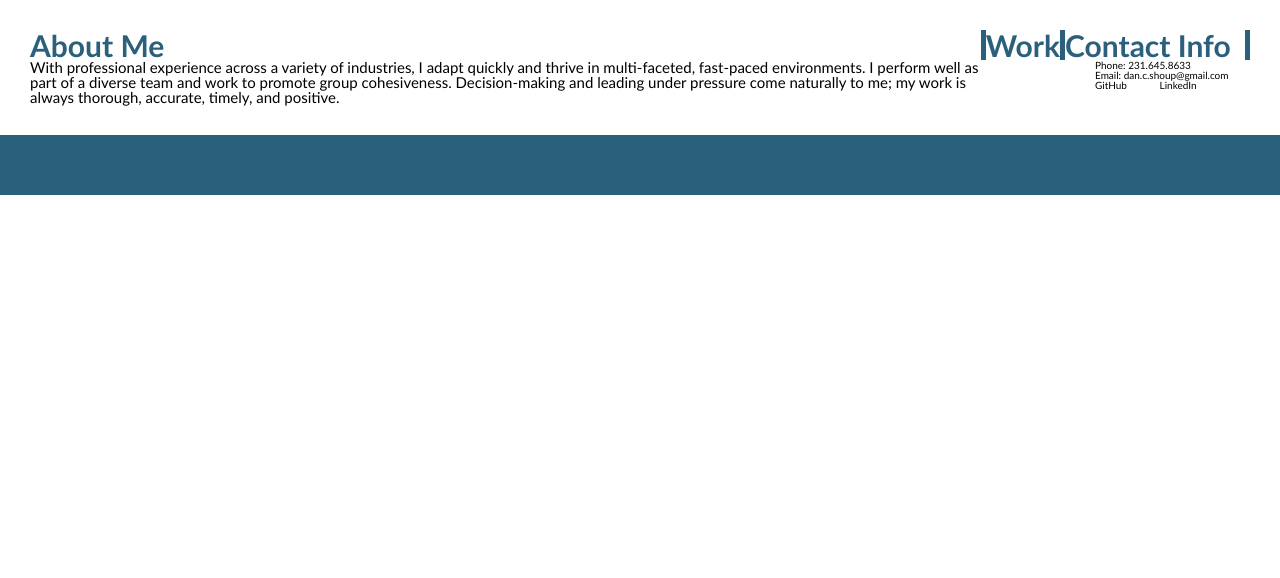
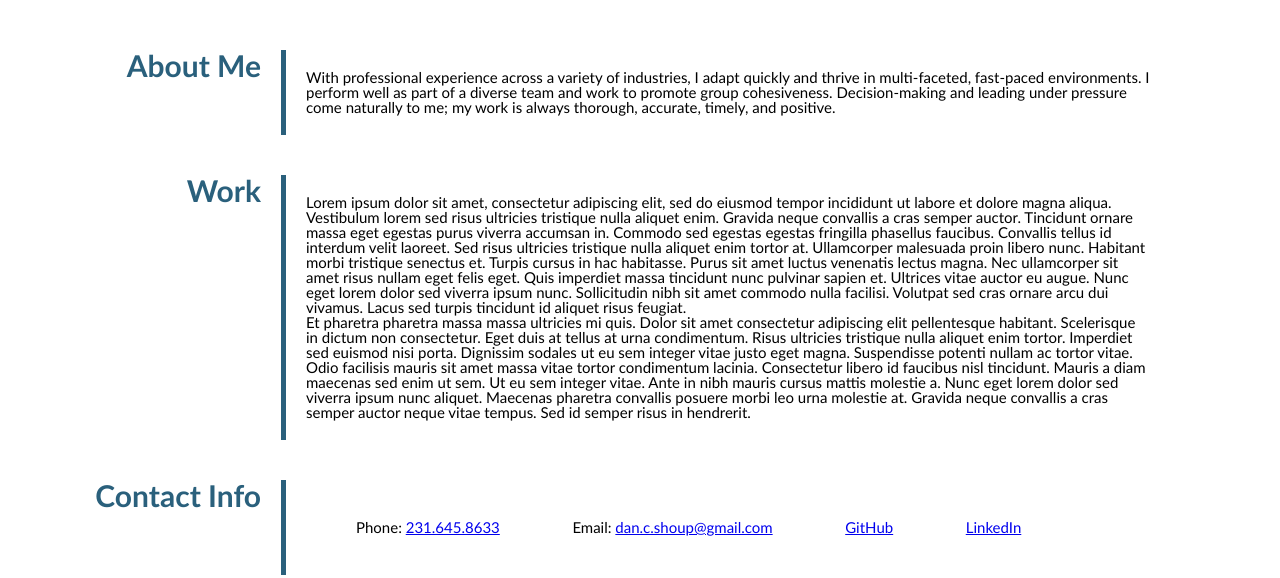
Before and after one commit to danshoup/portfolio_DCS, a plain HTML site: page index.html in a window 1280 px wide. Shown: the part 502-1080 px from the top of the page. Before the commit the page ends 800 px from the top, so only its background shows below. Drawn offline with Linux system fonts and the light colour scheme.

Commit message:
updates to assignment file

```diff
--- a/assets/css/style.css
+++ b/assets/css/style.css
@@ -57,6 +57,8 @@ h1 {
 h2 {
     font-size: 3rem;
     color: var(--bluegrey);
+    float: right;
+    padding-right: 20px;
 }
 
 p {
@@ -72,17 +74,42 @@ img {
 
 main {
     display: flex;
+    flex-direction: column;
     margin: 15px;
     padding: 15px;
 }
 
+div {
+    display: flex;
+    flex-direction: row;
+    margin: 20px;
+}
+
 aside {
-    flex: 30%;
     border-right: solid 5px var(--bluegrey);
+    min-width: 20%;
 }
 
 section {
-    flex: 70%;
+    max-width: 75%;
+    padding: 20px;
+}
+
+.about-me {
+
+}
+
+.work {
+
+}
+
+.contact {
+
+}
+
+.contact li {
+    font-size: 1.5rem;
+    padding: 20px;
 }
 
 /* Footer blue line at the bottom of page */
--- a/index.html
+++ b/index.html
@@ -50,7 +50,12 @@
             </aside>
 
             <section id="work">
-
+                <p>
+                    Lorem ipsum dolor sit amet, consectetur adipiscing elit, sed do eiusmod tempor incididunt ut labore et dolore magna aliqua. Vestibulum lorem sed risus ultricies tristique nulla aliquet enim. Gravida neque convallis a cras semper auctor. Tincidunt ornare massa eget egestas purus viverra accumsan in. Commodo sed egestas egestas fringilla phasellus faucibus. Convallis tellus id interdum velit laoreet. Sed risus ultricies tristique nulla aliquet enim tortor at. Ullamcorper malesuada proin libero nunc. Habitant morbi tristique senectus et. Turpis cursus in hac habitasse. Purus sit amet luctus venenatis lectus magna. Nec ullamcorper sit amet risus nullam eget felis eget. Quis imperdiet massa tincidunt nunc pulvinar sapien et. Ultrices vitae auctor eu augue. Nunc eget lorem dolor sed viverra ipsum nunc. Sollicitudin nibh sit amet commodo nulla facilisi. Volutpat sed cras ornare arcu dui vivamus. Lacus sed turpis tincidunt id aliquet risus feugiat.
+                </p>
+                <p>
+                    Et pharetra pharetra massa massa ultricies mi quis. Dolor sit amet consectetur adipiscing elit pellentesque habitant. Scelerisque in dictum non consectetur. Eget duis at tellus at urna condimentum. Risus ultricies tristique nulla aliquet enim tortor. Imperdiet sed euismod nisi porta. Dignissim sodales ut eu sem integer vitae justo eget magna. Suspendisse potenti nullam ac tortor vitae. Odio facilisis mauris sit amet massa vitae tortor condimentum lacinia. Consectetur libero id faucibus nisl tincidunt. Mauris a diam maecenas sed enim ut sem. Ut eu sem integer vitae. Ante in nibh mauris cursus mattis molestie a. Nunc eget lorem dolor sed viverra ipsum nunc aliquet. Maecenas pharetra convallis posuere morbi leo urna molestie at. Gravida neque convallis a cras semper auctor neque vitae tempus. Sed id semper risus in hendrerit.
+                </p>
             </section>
         </div>
 
@@ -62,10 +67,10 @@
 
             <section id="contact">
                 <ul>
-                    <li>Phone: 231.645.8633</li>
-                    <li>Email: dan.c.shoup@gmail.com</li>
-                    <li>GitHub</li>
-                    <li>LinkedIn</li>
+                    <li>Phone: <a href="tel:231-645-8633">231.645.8633</a></li>
+                    <li>Email: <a href="mailto: dan.c.shoup@gmail.com">dan.c.shoup@gmail.com</a></li>
+                    <li><a href="https://github.com/danshoup">GitHub</a></li>
+                    <li><a href="https://www.linkedin.com/in/daniel-shoup-21873b2a/">LinkedIn</a></li>
                 </ul>
             </section>
         </div>
```
